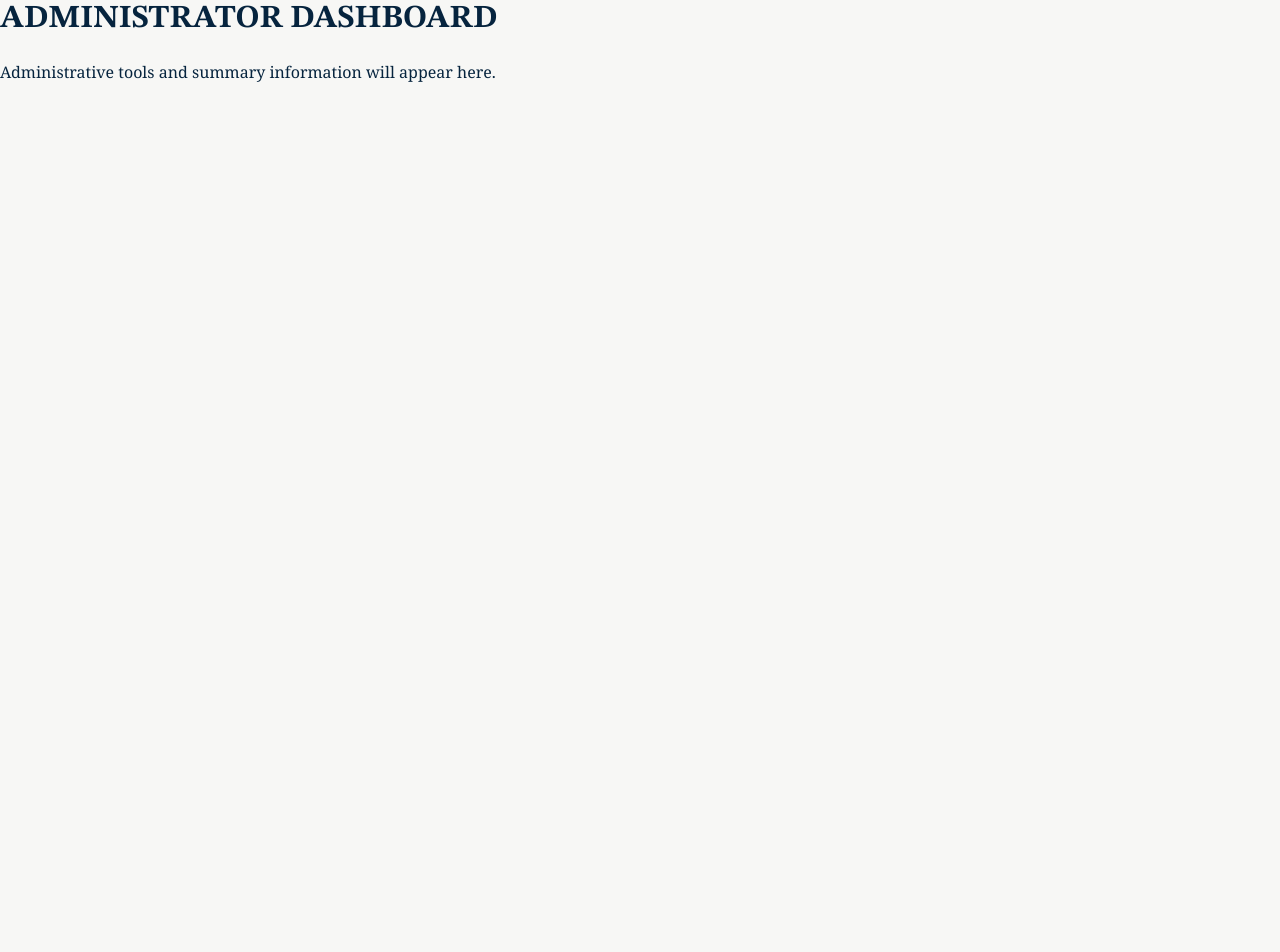
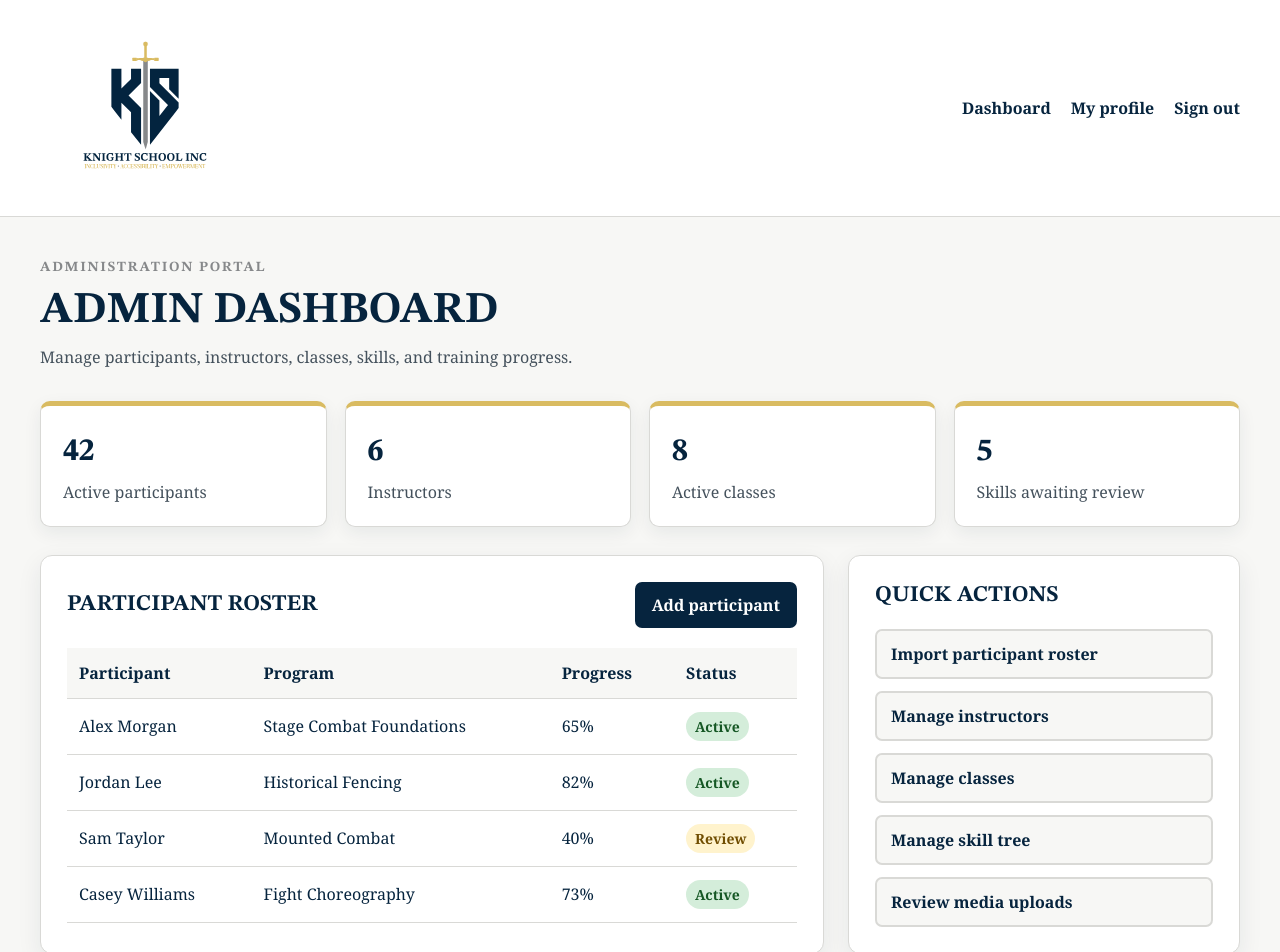
Before and after one commit to HainesK-SC/KnightSchoolInc-SkillTracker, a React (Vite) app in the folder client/: page /admin in a window 1280 px wide. Shown: the top 952 px of the page. Before the commit the page ends 800 px from the top, so only its background shows below. Built offline with nearby package versions, Linux system fonts and the light colour scheme; a web font is replaced by a local one.

Commit message:
Build admin dashboard interface

```diff
--- /dev/null
+++ b/client/src/pages/AdminDashboardPage.css
@@ -0,0 +1,253 @@
+.admin-page {
+  min-height: 100vh;
+  background: var(--color-background);
+}
+
+.admin-header {
+  background: var(--color-white);
+  border-bottom: 1px solid var(--color-border);
+}
+
+.admin-header-content {
+  width: min(100% - 32px, 1200px);
+  min-height: 82px;
+  display: flex;
+  align-items: center;
+  justify-content: space-between;
+  gap: 24px;
+  margin: 0 auto;
+}
+
+.admin-logo {
+  width: 210px;
+  height: auto;
+}
+
+.admin-navigation {
+  display: flex;
+  align-items: center;
+  gap: 20px;
+}
+
+.admin-navigation a {
+  font-weight: 700;
+  text-decoration: none;
+}
+
+.admin-navigation a:hover {
+  text-decoration: underline;
+}
+
+.admin-main {
+  width: min(100% - 32px, 1200px);
+  margin: 0 auto;
+  padding: 40px 0;
+}
+
+.admin-eyebrow {
+  margin: 0 0 6px;
+  color: var(--color-shield);
+  font-family: var(--font-heading);
+  font-size: 0.875rem;
+  font-weight: 700;
+  letter-spacing: 0.12em;
+  text-transform: uppercase;
+}
+
+.admin-title {
+  margin-bottom: 8px;
+  font-size: clamp(2rem, 5vw, 2.75rem);
+}
+
+.admin-description {
+  margin: 0 0 32px;
+  color: #44515c;
+}
+
+.admin-summary-grid {
+  display: grid;
+  grid-template-columns: repeat(4, 1fr);
+  gap: 18px;
+  margin-bottom: 28px;
+}
+
+.admin-summary-card {
+  padding: 22px;
+  background: var(--color-white);
+  border: 1px solid var(--color-border);
+  border-top: 5px solid var(--color-crusades-gold);
+  border-radius: 10px;
+  box-shadow: 0 6px 18px rgb(6 36 62 / 7%);
+}
+
+.admin-summary-number {
+  display: block;
+  margin-bottom: 4px;
+  color: var(--color-royal-court);
+  font-family: var(--font-heading);
+  font-size: 2rem;
+  font-weight: 700;
+}
+
+.admin-summary-label {
+  color: #44515c;
+}
+
+.admin-content-grid {
+  display: grid;
+  grid-template-columns: 2fr 1fr;
+  gap: 24px;
+}
+
+.admin-panel {
+  padding: 26px;
+  background: var(--color-white);
+  border: 1px solid var(--color-border);
+  border-radius: 12px;
+  box-shadow: 0 8px 24px rgb(6 36 62 / 8%);
+}
+
+.admin-panel-heading {
+  display: flex;
+  align-items: center;
+  justify-content: space-between;
+  gap: 18px;
+  margin-bottom: 20px;
+}
+
+.admin-panel-heading h2 {
+  margin: 0;
+  font-size: 1.4rem;
+}
+
+.admin-button {
+  min-height: 42px;
+  padding: 9px 15px;
+  color: var(--color-white);
+  background: var(--color-royal-court);
+  border: 2px solid var(--color-royal-court);
+  border-radius: 7px;
+  font-weight: 700;
+  cursor: pointer;
+}
+
+.admin-button:hover {
+  color: var(--color-royal-court);
+  background: var(--color-crusades-gold);
+  border-color: var(--color-crusades-gold);
+}
+
+.admin-table-wrapper {
+  overflow-x: auto;
+}
+
+.admin-table {
+  width: 100%;
+  border-collapse: collapse;
+}
+
+.admin-table th,
+.admin-table td {
+  padding: 13px 12px;
+  text-align: left;
+  border-bottom: 1px solid var(--color-border);
+}
+
+.admin-table th {
+  color: var(--color-royal-court);
+  background: var(--color-background);
+  font-weight: 700;
+}
+
+.admin-table tbody tr:hover {
+  background: rgb(217 187 97 / 12%);
+}
+
+.admin-status {
+  display: inline-block;
+  padding: 4px 9px;
+  border-radius: 999px;
+  font-size: 0.875rem;
+  font-weight: 700;
+}
+
+.admin-status-active {
+  color: #155724;
+  background: #d4edda;
+}
+
+.admin-status-review {
+  color: #704d00;
+  background: #fff3cd;
+}
+
+.admin-actions-list {
+  display: grid;
+  gap: 12px;
+  margin: 0;
+  padding: 0;
+  list-style: none;
+}
+
+.admin-quick-action {
+  width: 100%;
+  min-height: 48px;
+  padding: 11px 14px;
+  color: var(--color-royal-court);
+  background: var(--color-background);
+  border: 2px solid var(--color-border);
+  border-radius: 7px;
+  font-weight: 700;
+  text-align: left;
+  cursor: pointer;
+}
+
+.admin-quick-action:hover {
+  background: rgb(217 187 97 / 25%);
+  border-color: var(--color-crusades-gold);
+}
+
+@media (max-width: 900px) {
+  .admin-summary-grid {
+    grid-template-columns: repeat(2, 1fr);
+  }
+
+  .admin-content-grid {
+    grid-template-columns: 1fr;
+  }
+}
+
+@media (max-width: 600px) {
+  .admin-header-content {
+    min-height: auto;
+    flex-direction: column;
+    padding: 18px 0;
+  }
+
+  .admin-logo {
+    width: 180px;
+  }
+
+  .admin-navigation {
+    width: 100%;
+    justify-content: center;
+    flex-wrap: wrap;
+  }
+
+  .admin-main {
+    padding: 24px 0;
+  }
+
+  .admin-summary-grid {
+    grid-template-columns: 1fr;
+  }
+
+  .admin-panel {
+    padding: 20px;
+  }
+
+  .admin-panel-heading {
+    align-items: flex-start;
+    flex-direction: column;
+  }
+}
--- a/client/src/pages/AdminDashboardPage.tsx
+++ b/client/src/pages/AdminDashboardPage.tsx
@@ -1,9 +1,179 @@
+import { Link } from "react-router";
+
+import mainLogo from "../assets/branding/main-logo.svg";
+import "./AdminDashboardPage.css";
+
 function AdminDashboardPage() {
   return (
-    <main>
-      <h1>Administrator Dashboard</h1>
-      <p>Administrative tools and summary information will appear here.</p>
-    </main>
+    <div className="admin-page">
+      <header className="admin-header">
+        <div className="admin-header-content">
+          <Link to="/admin" aria-label="Knight School admin dashboard">
+            <img
+              className="admin-logo"
+              src={mainLogo}
+              alt="Knight School Inc."
+            />
+          </Link>
+
+          <nav className="admin-navigation" aria-label="Admin navigation">
+            <Link to="/admin" aria-current="page">
+              Dashboard
+            </Link>
+            <Link to="/profile">My profile</Link>
+            <Link to="/login">Sign out</Link>
+          </nav>
+        </div>
+      </header>
+
+      <main className="admin-main">
+        <p className="admin-eyebrow">Administration portal</p>
+
+        <h1 className="admin-title">Admin Dashboard</h1>
+
+        <p className="admin-description">
+          Manage participants, instructors, classes, skills, and training
+          progress.
+        </p>
+
+        <section
+          className="admin-summary-grid"
+          aria-label="Dashboard summary"
+        >
+          <article className="admin-summary-card">
+            <span className="admin-summary-number">42</span>
+            <span className="admin-summary-label">Active participants</span>
+          </article>
+
+          <article className="admin-summary-card">
+            <span className="admin-summary-number">6</span>
+            <span className="admin-summary-label">Instructors</span>
+          </article>
+
+          <article className="admin-summary-card">
+            <span className="admin-summary-number">8</span>
+            <span className="admin-summary-label">Active classes</span>
+          </article>
+
+          <article className="admin-summary-card">
+            <span className="admin-summary-number">5</span>
+            <span className="admin-summary-label">Skills awaiting review</span>
+          </article>
+        </section>
+
+        <div className="admin-content-grid">
+          <section className="admin-panel" aria-labelledby="roster-heading">
+            <div className="admin-panel-heading">
+              <h2 id="roster-heading">Participant roster</h2>
+
+              <button className="admin-button" type="button">
+                Add participant
+              </button>
+            </div>
+
+            <div className="admin-table-wrapper">
+              <table
+                className="admin-table"
+                aria-labelledby="roster-heading"
+              >
+                <thead>
+                  <tr>
+                    <th scope="col">Participant</th>
+                    <th scope="col">Program</th>
+                    <th scope="col">Progress</th>
+                    <th scope="col">Status</th>
+                  </tr>
+                </thead>
+
+                <tbody>
+                  <tr>
+                    <td>Alex Morgan</td>
+                    <td>Stage Combat Foundations</td>
+                    <td>65%</td>
+                    <td>
+                      <span className="admin-status admin-status-active">
+                        Active
+                      </span>
+                    </td>
+                  </tr>
+
+                  <tr>
+                    <td>Jordan Lee</td>
+                    <td>Historical Fencing</td>
+                    <td>82%</td>
+                    <td>
+                      <span className="admin-status admin-status-active">
+                        Active
+                      </span>
+                    </td>
+                  </tr>
+
+                  <tr>
+                    <td>Sam Taylor</td>
+                    <td>Mounted Combat</td>
+                    <td>40%</td>
+                    <td>
+                      <span className="admin-status admin-status-review">
+                        Review
+                      </span>
+                    </td>
+                  </tr>
+
+                  <tr>
+                    <td>Casey Williams</td>
+                    <td>Fight Choreography</td>
+                    <td>73%</td>
+                    <td>
+                      <span className="admin-status admin-status-active">
+                        Active
+                      </span>
+                    </td>
+                  </tr>
+                </tbody>
+              </table>
+            </div>
+          </section>
+
+          <aside className="admin-panel" aria-labelledby="actions-heading">
+            <div className="admin-panel-heading">
+              <h2 id="actions-heading">Quick actions</h2>
+            </div>
+
+            <ul className="admin-actions-list">
+              <li>
+                <button className="admin-quick-action" type="button">
+                  Import participant roster
+                </button>
+              </li>
+
+              <li>
+                <button className="admin-quick-action" type="button">
+                  Manage instructors
+                </button>
+              </li>
+
+              <li>
+                <button className="admin-quick-action" type="button">
+                  Manage classes
+                </button>
+              </li>
+
+              <li>
+                <button className="admin-quick-action" type="button">
+                  Manage skill tree
+                </button>
+              </li>
+
+              <li>
+                <button className="admin-quick-action" type="button">
+                  Review media uploads
+                </button>
+              </li>
+            </ul>
+          </aside>
+        </div>
+      </main>
+    </div>
   );
 }
 
```
